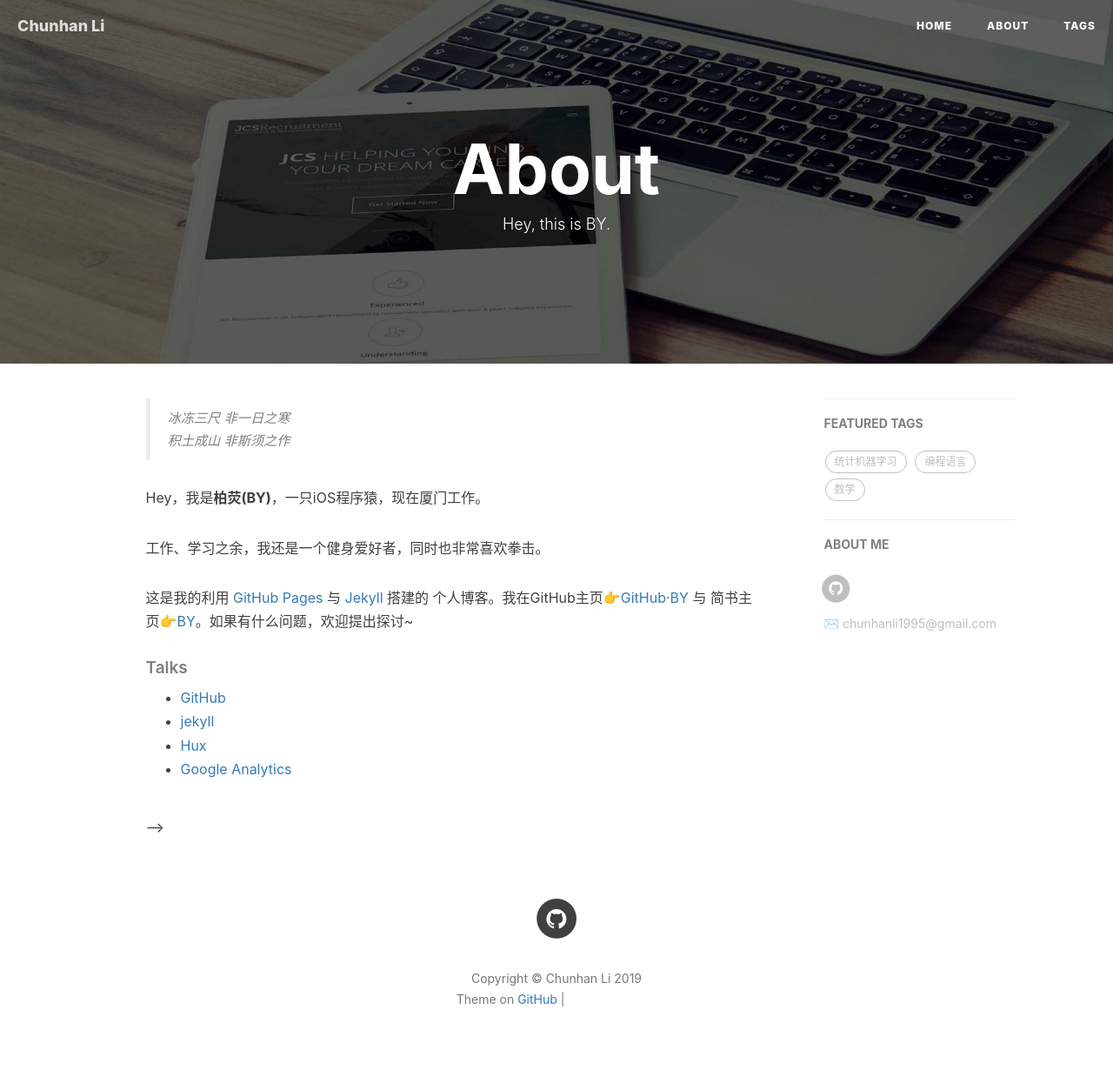
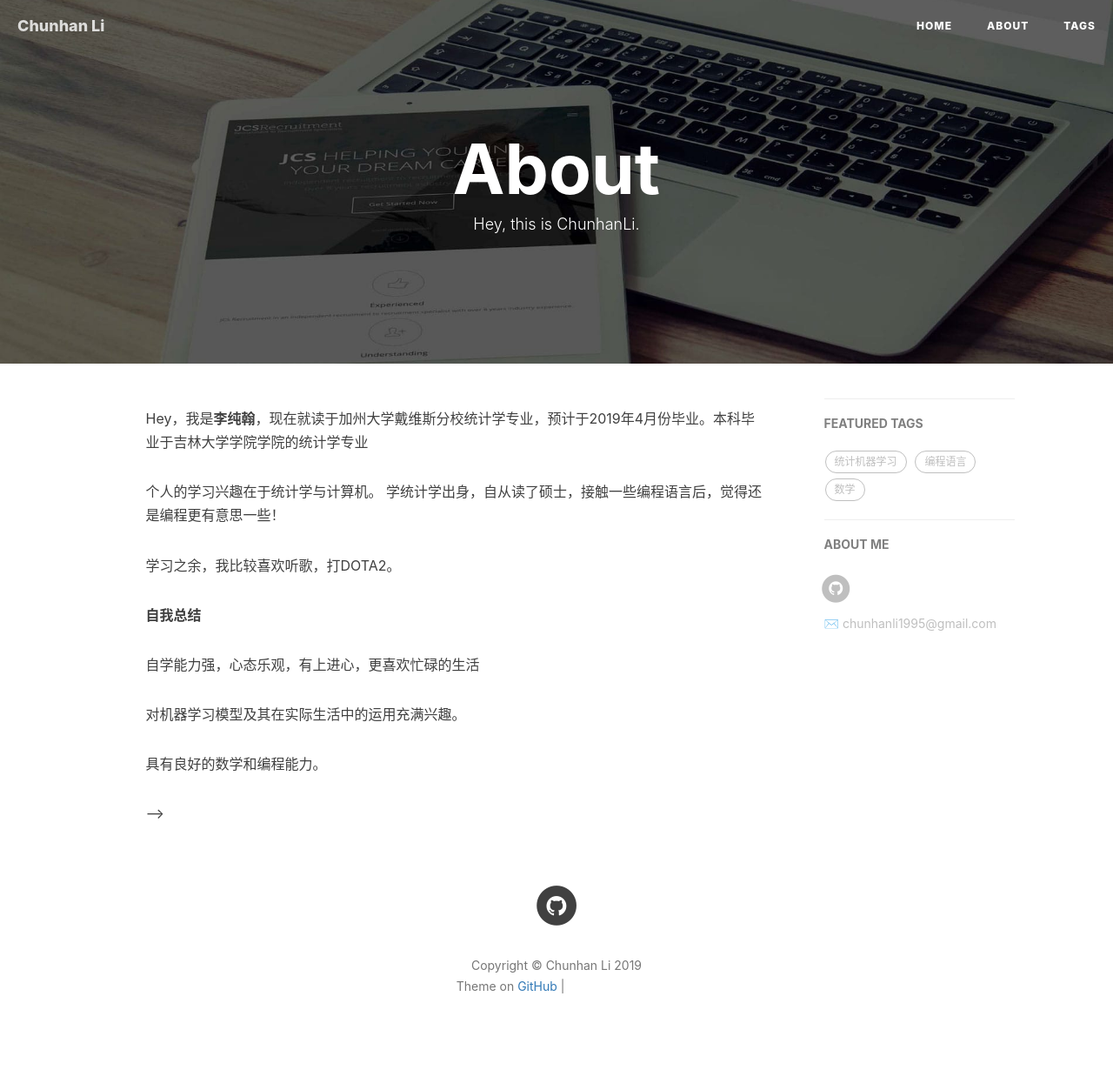
Before and after one commit to ChunhanLi/ChunhanLi.github.io, a Jekyll site: the page built from about.html, in a window 1280 px wide. Shown: the whole page at 87% size. Built offline with Jekyll 4.4.1, drawn with Linux system fonts in a browser that asks for light colours; nearby versions of some CDN libraries; comment, search, counter and statistics services are not loaded; grey boxes are pictures that could not be loaded.

Commit message:
自我介绍

```diff
--- a/about.html
+++ b/about.html
@@ -1,7 +1,7 @@
 ---
 layout: page
 title: "About"
-description: "Hey, this is BY."
+description: "Hey, this is ChunhanLi."
 header-img: "img/post-bg-rwd.jpg"
 ---
 
@@ -14,26 +14,34 @@ header-img: "img/post-bg-rwd.jpg"
 <!-- Chinese Version -->
 <div class="zh post-container">
 
-    <!--copied from markdown -->
+    <!-- copied from markdown
     <blockquote><p>冰冻三尺 非一日之寒<br>
-    积土成山 非斯须之作</p></blockquote>
+    积土成山 非斯须之作</p></blockquote> -->
 
-    <p>Hey，我是<strong>柏荧(BY)</strong>，一只iOS程序猿，现在厦门工作。</p>
+    <p>Hey，我是<strong>李纯翰</strong>，现在就读于加州大学戴维斯分校统计学专业，预计于2019年4月份毕业。本科毕业于吉林大学学院学院的统计学专业</p>
 
-    <p>工作、学习之余，我还是一个健身爱好者，同时也非常喜欢拳击。</p>
+    <p>个人的学习兴趣在于统计学与计算机。 学统计学出身，自从读了硕士，接触一些编程语言后，觉得还是编程更有意思一些！</p>
 
-    <p>这是我的利用 <a href="https://pages.github.com/">GitHub Pages</a> 与 <a href="http://jekyll.com.cn/">Jekyll</a> 搭建的 个人博客。我在GitHub主页<a href="https://github.com/qiubaiying">👉GitHub·BY</a> 与 简书主页<a href="https://http://www.jianshu.com/u/e71990ada2fd">👉BY</a>。如果有什么问题，欢迎提出探讨~</p>
+    <p>学习之余，我比较喜欢听歌，打DOTA2。</p>
+
+    <strong>自我总结</strong>
+
+    <p>自学能力强，心态乐观，有上进心，更喜欢忙碌的生活</p>
+
+    <p>对机器学习模型及其在实际生活中的运用充满兴趣。</p>
+
+    <p>具有良好的数学和编程能力。</p>
 
     <p></p>
 
-    <h5>Talks</h5>
+    <!-- <h5>Talks</h5> -->
 
-    <ul>
+    <!-- <ul>
         <li><a href="https://github.com">GitHub</a></li>
         <li><a href="http://jekyll.com.cn/">jekyll</a></li>
         <li><a href="http://huangxuan.me/">Hux</a></li>
         <li><a href="https://analytics.google.com/analytics">Google Analytics</a></li>
-    </ul>
+    </ul> -->
 </div>
 
 <!-- English Version -->
```
